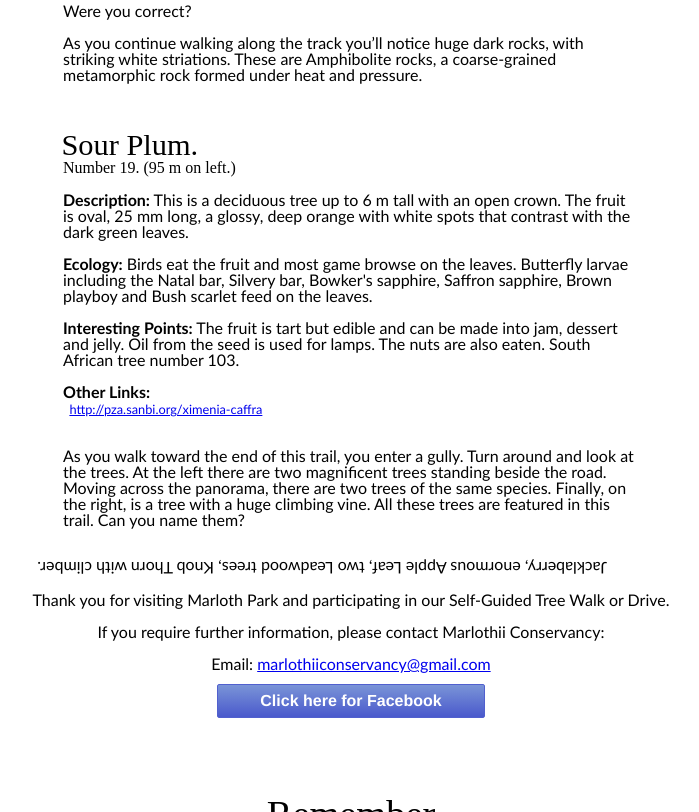
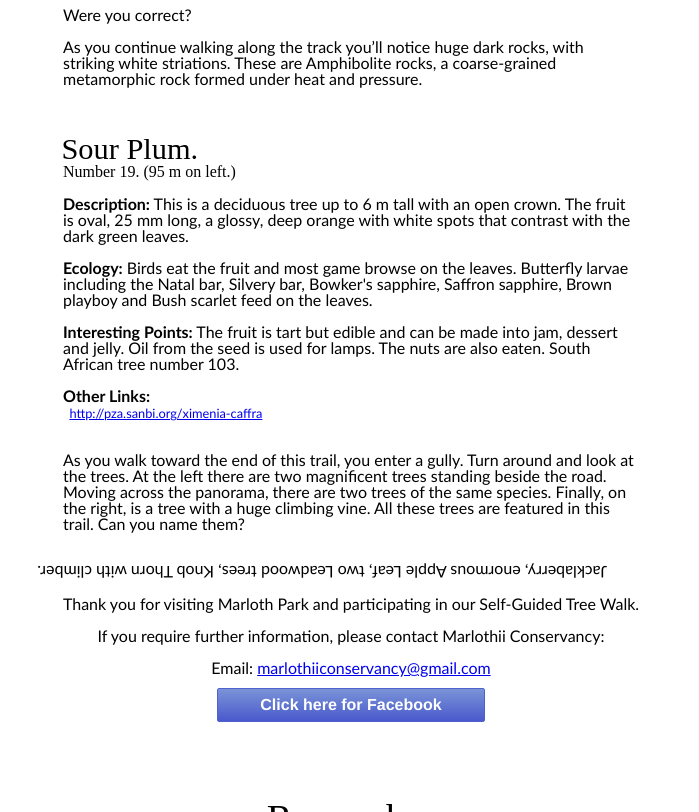
Before and after one commit to MarlothWalk/Krans, a plain HTML site: page index.html in a window 1280 px wide. Shown: the part 9316-10128 px from the top of the page, without its empty margins (289-988 px from the left). Drawn offline with Linux system fonts and the light colour scheme; a web font is replaced by a local one.

Commit message:
Add files via upload

```diff
--- a/index.html
+++ b/index.html
@@ -277,7 +277,7 @@
 			Enjoy your day.</p>
 	</section>
 	<section class="outro english">
-		<p>Thank you for visiting Marloth Park and participating in our Self-Guided Tree Walk or Drive.</p>
+		<p>Thank you for visiting Marloth Park and participating in our Self-Guided Tree Walk.</p>
 
 		<p>If you require further information, please contact Marlothii Conservancy:</p>
 
```
Also changed, not shown: english.txt.
